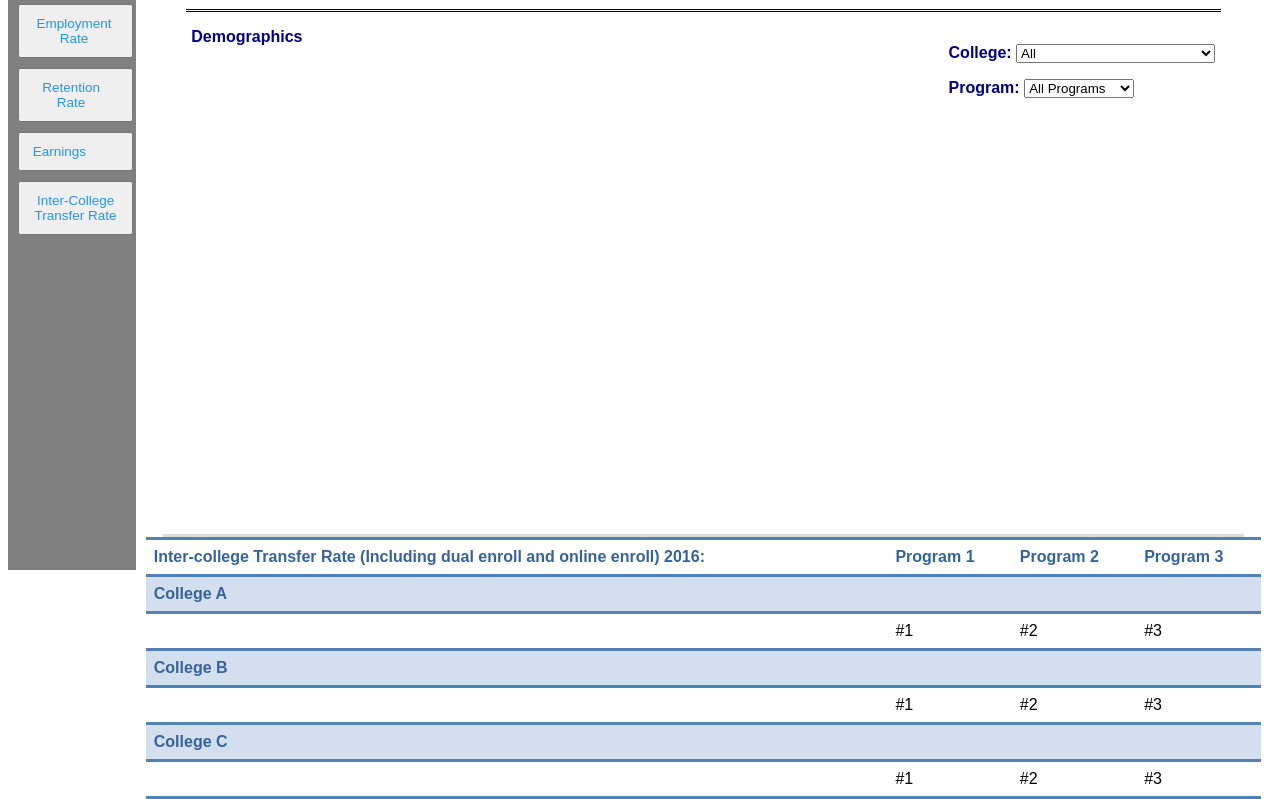
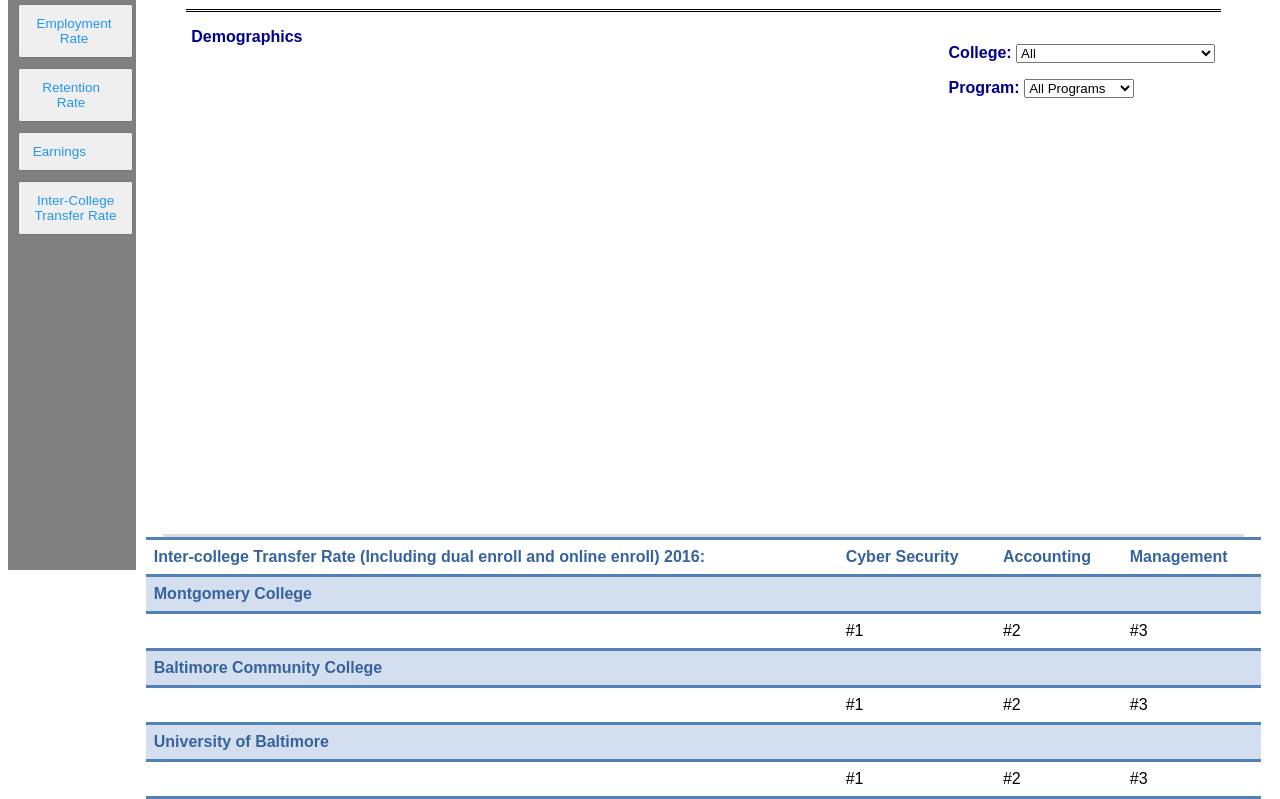
Before and after one commit to leaveyh/leaveyh.github.io, a plain HTML site: page index.html in a window 1280 px wide. Both pictures are taken after a click on the button "Inter-College Transfer Rate". Shown: the part 93-892 px from the top of the page. Drawn offline with Linux system fonts and the light colour scheme; no server answers.

Commit message:
Label changes

```diff
--- a/index.html
+++ b/index.html
@@ -175,12 +175,12 @@
                             <table id ="table4">
                     <tr class="HeadRow" style="background-color: white;">
                         <th>Employment Rates 2016: </th>
-                        <th>Program 1</th>
-                        <th>Program 2</th>
-                        <th>Program 3</th>
+                        <th>Cyber Security</th>
+                        <th>Accounting</th>
+                        <th>Management</th>
                     </tr>
                     <tr class="HeadRow">
-                                <th>College A</th>
+                                <th>Montgomery College</th>
                             <th></th>
                         <th></th>
                         <th></th>
@@ -195,7 +195,7 @@
 
                     </tr>
                     <tr class="HeadRow">
-                                <th>College B</th>
+                                <th>Baltimore Community College</th>
                             <th></th>
                         <th></th>
                         <th></th>
@@ -209,7 +209,7 @@
 
                     </tr>
                     <tr class="HeadRow">
-                                <th>College C</th>
+                                <th>University of Baltimore</th>
                             <th></th>
                         <th></th>
                         <th></th>
@@ -233,12 +233,12 @@
                             <table id ="table5">
                     <tr class="HeadRow" style="background-color: white;">
                         <th>Retention Rates 2016: </th>
-                        <th>Program 1</th>
-                        <th>Program 2</th>
-                        <th>Program 3</th>
+                        <th>Cyber Security</th>
+                        <th>Accounting</th>
+                        <th>Management</th>
                     </tr>
                     <tr class="HeadRow">
-                                <th>College A</th>
+                                <th>Montgomery College</th>
                             <th></th>
                         <th></th>
                         <th></th>
@@ -253,7 +253,7 @@
 
                     </tr>
                     <tr class="HeadRow">
-                                <th>College B</th>
+                                <th>Baltimore Community College</th>
                             <th></th>
                         <th></th>
                         <th></th>
@@ -267,7 +267,7 @@
 
                     </tr>
                     <tr class="HeadRow">
-                                <th>College C</th>
+                                <th>University of Baltimore</th>
                             <th></th>
                         <th></th>
                         <th></th>
@@ -291,12 +291,12 @@
                             <table id ="table6">
                     <tr class="HeadRow" style="background-color: white;">
                         <th>Average Earnings 2016: </th>
-                        <th>Program 1</th>
-                        <th>Program 2</th>
-                        <th>Program 3</th>
+                        <th>Cyber Security</th>
+                        <th>Accounting</th>
+                        <th>Management</th>
                     </tr>
                     <tr class="HeadRow">
-                                <th>College A</th>
+                                <th>Montgomery College</th>
                             <th></th>
                         <th></th>
                         <th></th>
@@ -311,7 +311,7 @@
 
                     </tr>
                     <tr class="HeadRow">
-                                <th>College B</th>
+                                <th>Baltimore Community College</th>
                             <th></th>
                         <th></th>
                         <th></th>
@@ -325,7 +325,7 @@
 
                     </tr>
                     <tr class="HeadRow">
-                                <th>College C</th>
+                                <th>University of Baltimore</th>
                             <th></th>
                         <th></th>
                         <th></th>
@@ -349,12 +349,12 @@
                             <table id ="table7">
                     <tr class="HeadRow" style="background-color: white;">
                         <th>Inter-college Transfer Rate (Including dual enroll and online enroll) 2016: </th>
-                        <th>Program 1</th>
-                        <th>Program 2</th>
-                        <th>Program 3</th>
+                        <th>Cyber Security</th>
+                        <th>Accounting</th>
+                        <th>Management</th>
                     </tr>
                     <tr class="HeadRow">
-                                <th>College A</th>
+                                <th>Montgomery College</th>
                             <th></th>
                         <th></th>
                         <th></th>
@@ -369,7 +369,7 @@
 
                     </tr>
                     <tr class="HeadRow">
-                                <th>College B</th>
+                                <th>Baltimore Community College</th>
                             <th></th>
                         <th></th>
                         <th></th>
@@ -383,7 +383,7 @@
 
                     </tr>
                     <tr class="HeadRow">
-                                <th>College C</th>
+                                <th>University of Baltimore</th>
                             <th></th>
                         <th></th>
                         <th></th>
```
